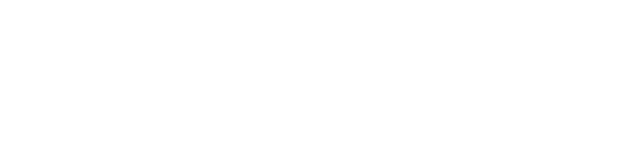
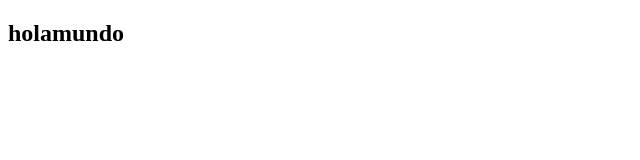
Before and after one commit to Kevinduran09/Prueba-git, a plain HTML site: page index.html in a window 1280 px wide. Shown: the whole page, without its empty margins (0-640 px from the left). Drawn offline with Linux system fonts and the light colour scheme.

Commit message:
Update index.html

```diff
--- a/index.html
+++ b/index.html
@@ -6,6 +6,8 @@
     <title>Document</title>
 </head>
 <body>
-
+    <div>
+        <h2>holamundo</h2>
+    </div>
 </body>
 </html>
```
